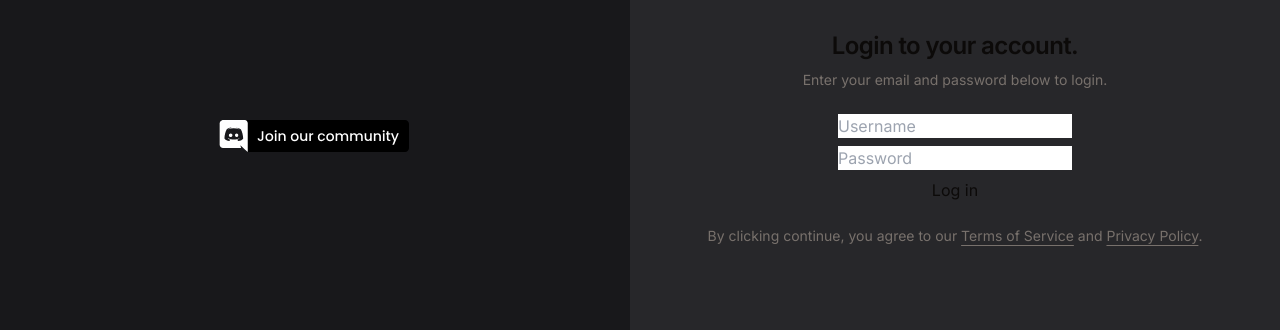
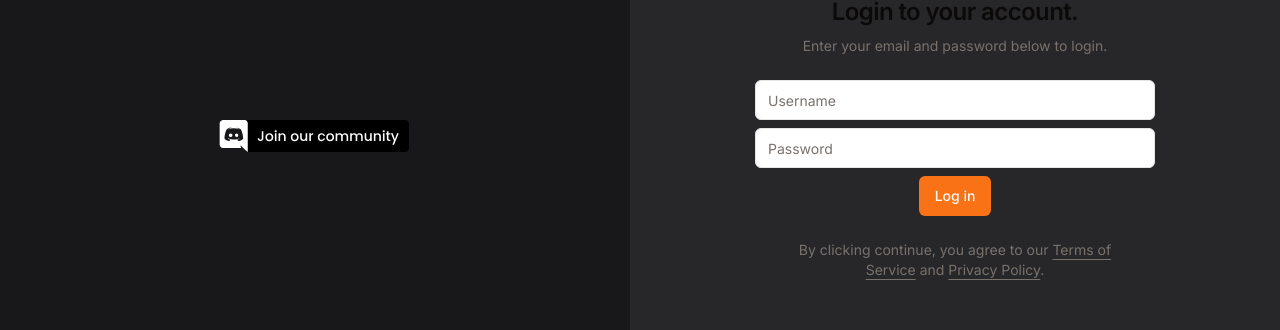
Before and after one commit to waterrmalann/bit-warriors-nextjs, a Next.js app: page /login in a window 1280 px wide. Shown: the part 262-592 px from the top of the page. Built offline with nearby package versions, Linux system fonts and the light colour scheme; no server answers.

Commit message:
login logic

```diff
--- a/src/app/(auth)/login/page.tsx
+++ b/src/app/(auth)/login/page.tsx
@@ -1,6 +1,9 @@
 "use client";
 
 import useUser from "@/app/hooks/useUser";
+import { Button } from "@/components/ui/button";
+import { Input } from "@/components/ui/input";
+import { useToast } from "@/components/ui/use-toast";
 import axios from "axios";
 import Link from "next/link";
 import { redirect, useRouter } from "next/navigation";
@@ -9,18 +12,37 @@ import { useRef } from "react";
 
 export default function LoginPage() {
     const router = useRouter();
+    const { toast } = useToast();
     const { user, refetch } = useUser();
 
     const usernameRef = useRef<HTMLInputElement>(null);
     const passwordRef = useRef<HTMLInputElement>(null);
 
     async function loginHandler() {
+
+        const username = usernameRef.current?.value;
+        const password = passwordRef.current?.value;
+        if (!username || username.length < 4) {
+            toast({
+                variant: "destructive",
+                title: "Enter in a valid username."
+            });
+            return;
+        }
+        if (!password || password.length < 8) {
+            toast({
+                variant: "destructive",
+                title: "Password must be atleast 8 characters long."
+            });
+            return;
+        }
+
         try {
             const res = await axios.post(
                 "http://localhost:3002/login",
                 {
-                    username: usernameRef.current?.value,
-                    password: passwordRef.current?.value,
+                    username: username,
+                    password: password,
                 },
                 {
                     headers: {
@@ -35,6 +57,11 @@ export default function LoginPage() {
             router.push('/home');
         } catch (e) {
             console.error(e);
+            toast({
+                variant: "destructive",
+                title: "An error occured.",
+                description: "Please try again.",
+              });
         }
     }
 
@@ -61,24 +88,24 @@ export default function LoginPage() {
                 </div>
                 <div>
                     <form className="flex flex-col gap-y-2 w-[400px] m-auto items-center">
-                        <input
+                        <Input
                             ref={usernameRef}
                             placeholder="Username"
                             name="username"
                             type="text"
                         />
-                        <input
+                        <Input
                             ref={passwordRef}
                             placeholder="Password"
                             name="password"
                             type="password"
                         />
-                        <button type="button" onClick={() => loginHandler()}>
+                        <Button type="button" onClick={() => loginHandler()}>
                             Log in
-                        </button>
+                        </Button>
                     </form>
                 </div>
-                <p className="px-8 text-center text-sm text-muted-foreground">
+                <p className="px-8 text-center text-sm text-muted-foreground w-[400px] m-auto items-center">
                     By clicking continue, you agree to our{" "}
                     <Link
                         href="/terms"
```
